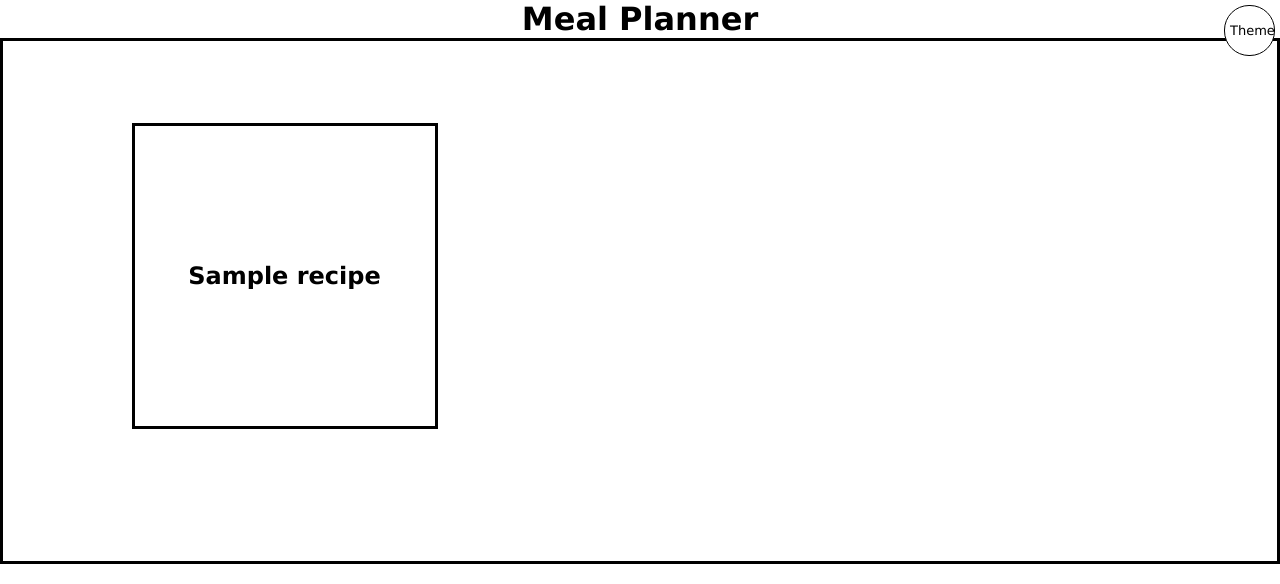
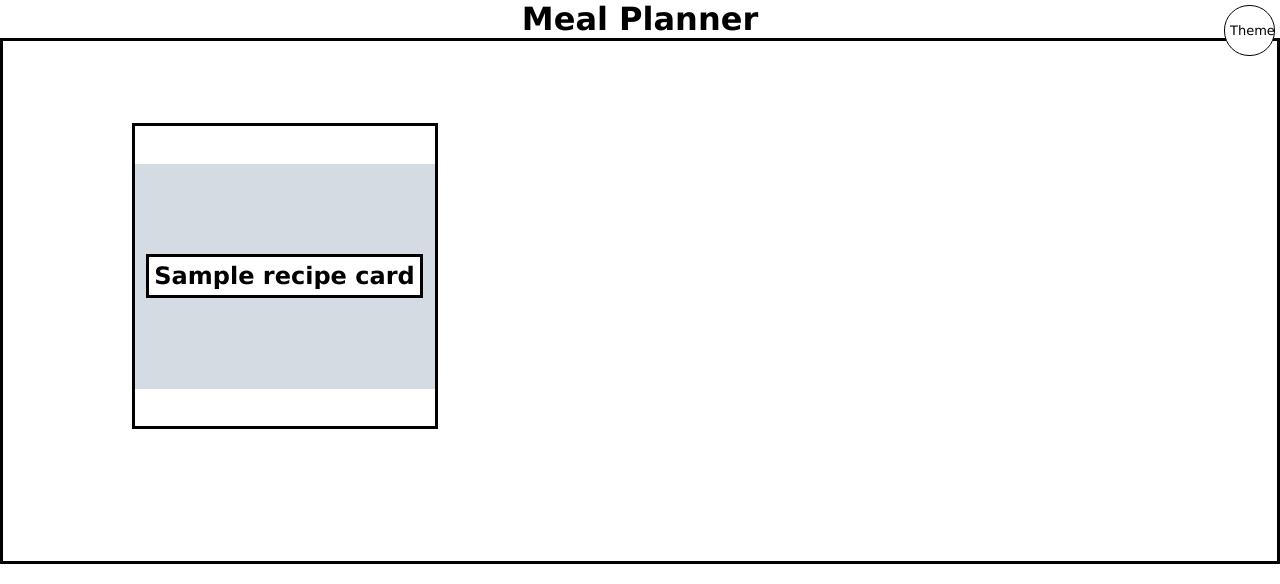
Before and after one commit to vjbrazier/meal-planner, a Flask app: template templates/index.html in a window 1280 px wide; the page is wider, and only the part inside the window is pictured. Shown: the top 584 px of that part. Run offline with Flask 3, Linux system fonts and the light colour scheme; the template is opened without the code that fills it: most values are stand-ins (such as "Sample title", 1, 10 or a date in 2020); grey boxes marked "Sample" are stand-in pictures.

Commit message:
Images automatically are located and attached There is a placeholder as a fallback

```diff
--- a/recipe_manager.py
+++ b/recipe_manager.py
@@ -120,6 +120,12 @@ class RecipeManager:
             )
         self.save_recipes()
 
+    def get_recipe_names(self):
+        """
+        Returns all of the recipes names as a list.
+        """
+        return self.recipes.keys()
+
     def get_recipes(self):
         """
         Returns all of the recipes in a dict format.
--- a/server.py
+++ b/server.py
@@ -1,6 +1,10 @@
 """
 The Server file. Hosts the server.
 """
+# Standard imports
+import os
+from pathlib import Path
+
 # Third Party Imports
 from flask import render_template
 
@@ -12,19 +16,60 @@ from recipe_manager import RecipeManager
 # Creates the manager
 manager = RecipeManager()
 
+def get_recipe_image(image_name, resolution):
+    """
+    Checks for the existence of an image, then returns it in POSIX style for the webpage.
+    """
+    # A list of accepted image extensions
+    extensions = ['.png', '.jpeg', '.jpg']
+
+    recipe_image_dir = Path('static/images/recipes')
+
+    image_to_check = recipe_image_dir / image_name
+
+    image_exists = False
+
+    for ext in extensions:
+        if os.path.exists(image_to_check.with_suffix(ext)):
+            image_exists = True
+            image = image_to_check.with_suffix(ext)
+            break
+
+    if image_exists:
+        return image.relative_to('static').as_posix()
+    else:
+        return f'images/placeholder_{resolution}.svg'
+
 @core.app.route('/')
 def index():
     """
     The index page.
     """
-    return render_template('index.html', recipes=manager.get_recipes())
+    recipe_names = manager.get_recipe_names()
+
+    recipe_images = [get_recipe_image(recipe, 300) for recipe in recipe_names]
+
+    recipe_data = manager.get_recipes()
+    recipe_card_data= zip(manager.get_recipe_names(), recipe_images)
+
+    # recipe_images = []
+
+    # for recipe in recipe_names:
+    #     recipe_images.append(get_recipe_image(recipe, 250))
+
+    return render_template('index.html', recipe_data=recipe_data, recipe_card_data=recipe_card_data)
 
 @core.app.route('/<recipe>')
 def recipe_page(recipe):
     """
     The page for recipes.
     """
-    return render_template('recipe_page.html', recipe=manager.get_recipe(recipe))
+    recipe = manager.get_recipe(recipe)
+    recipe_name = recipe.get('name')
+
+    recipe_image = get_recipe_image(recipe_name, 500)
+
+    return render_template('recipe_page.html', recipe=recipe, recipe_image=recipe_image)
 
 if __name__ == '__main__':
     add_to_log('[INFO] Starting server!')
--- a/static/css/index.css
+++ b/static/css/index.css
@@ -52,6 +52,10 @@ body {
     text-decoration: none;
     color: var(--button-text-color);
 
+    background-size: contain;
+    background-repeat: no-repeat;
+    background-position: center;
+
     transition: var(--transition);
 }
 
@@ -63,6 +67,13 @@ body {
 
 .recipe-name {
     place-self: center;
+
+    padding: 5px 5px 5px 5px;
+    color: var(--button-text-color);
+    border: 3px solid var(--button-border-color);
+    background-color: var(--button-background-color);
+
+    transition: var(--transition);
 }
 
 /* Week planner */
--- /dev/null
+++ b/static/js/index.js
@@ -0,0 +1,10 @@
+const recipe_cards = document.getElementsByClassName('recipe-link');
+
+for (let i = 0; i < recipe_cards.length; i++) {
+    let image = recipe_cards[i].getAttribute('data-image');
+
+    console.log(image);
+    console.log(recipe_cards[i])
+
+    recipe_cards[i].style.backgroundImage = `url("${image}")`;
+}
--- a/templates/index.html
+++ b/templates/index.html
@@ -6,7 +6,7 @@
     <title>Meal Planner</title>
 
     <!-- Style Reset -->
-    <link rel="stylesheet" href="{{ url_for('static', filename='reset.css') }}">
+    <link rel="stylesheet" href="{{ url_for('static', filename='css/reset.css') }}">
 
     <!-- Index Styles -->
     <link rel="stylesheet" href="{{ url_for('static', filename='css/index.css') }}">
@@ -20,12 +20,10 @@
 
     {% include 'themes.html' %}
 
-
-
     <div id="recipe-catalog">
-        {% for recipe in recipes.values() %}
-        <a class="recipe-link" href="{{ url_for('recipe_page', recipe=recipe.get('name')) }}">
-            <h2 class="recipe-name" data-ingredients="{{ recipe.get('ingredients') }}">{{ recipe.get('name').capitalize() }}</h2>
+        {% for recipe_name, recipe_image in recipe_card_data %}
+        <a data-image="{{ url_for('static', filename=recipe_image) }}" class="recipe-link" href="{{ url_for('recipe_page', recipe=recipe_name) }}">
+            <h2 class="recipe-name">{{ recipe_name.capitalize() }}</h2>
         </a>
         {% endfor %}
     </div>
@@ -44,5 +42,7 @@
         <button class="weekday" id="friday">Friday</button>
         <button class="weekday" id="saturday">Saturday</button>
     </div>
+
+    <script src="{{ url_for('static', filename='js/index.js') }}"></script>
 </body>
 </html>
```
Also changed, not shown: static/css/recipe_page.css (+9 -0 lines), templates/recipe_page.html (+10 -0 lines), static/images/placeholder_300.svg (added), static/images/placeholder_500.svg (added), 1 other file.
